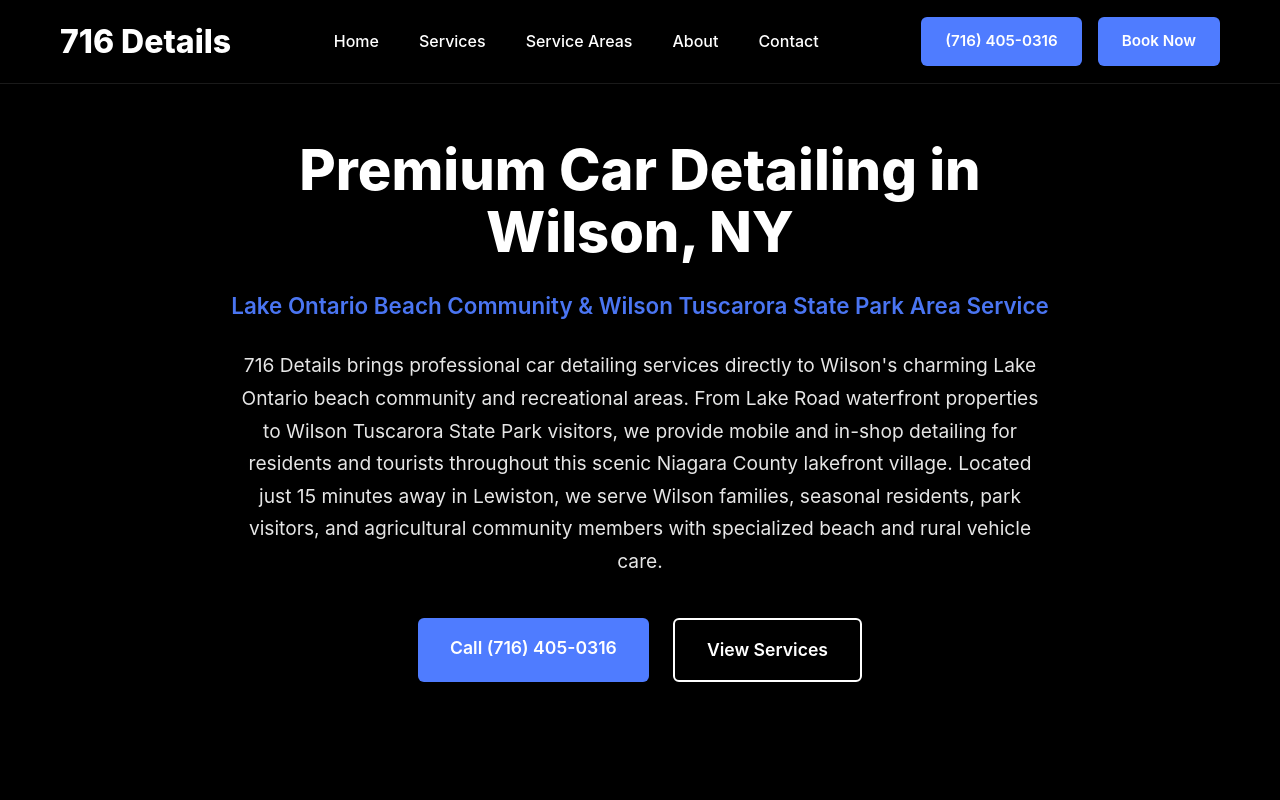
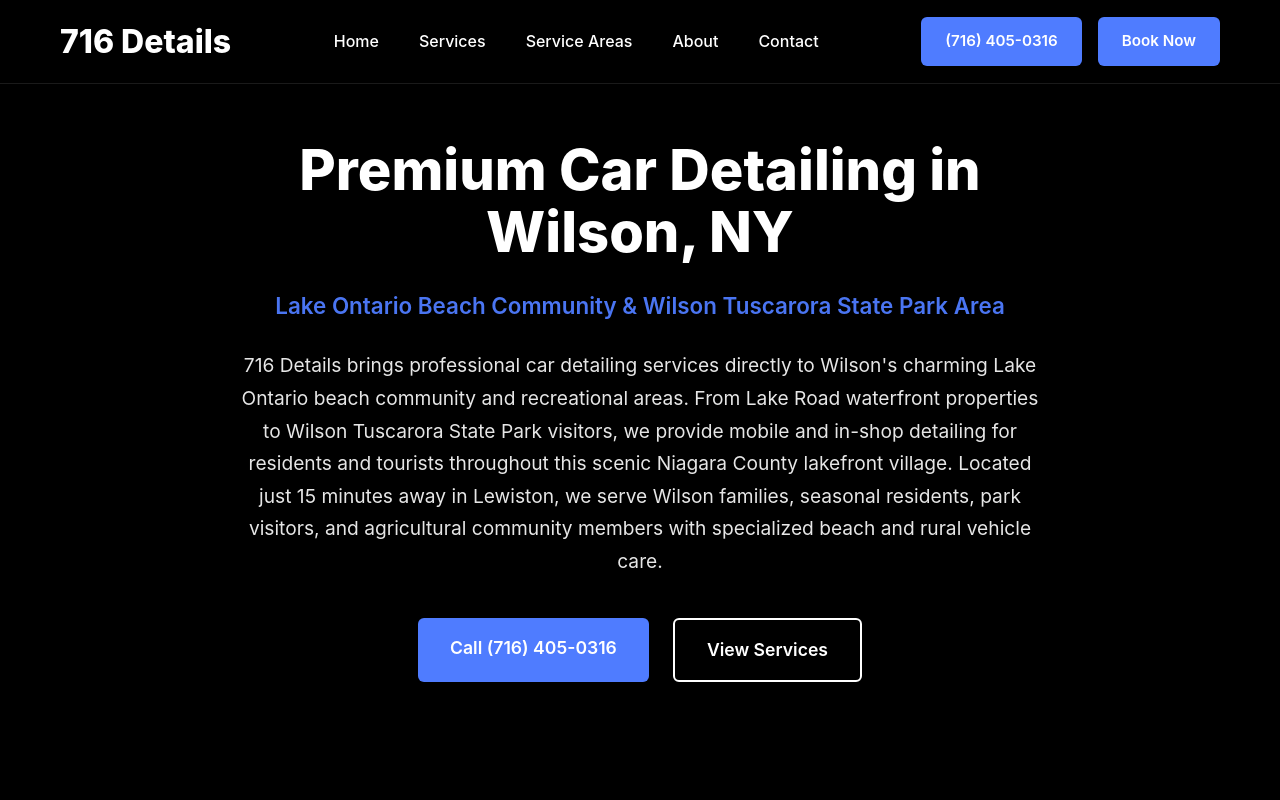
Before and after one commit to jamiltruthmedia-spec/716website3, a plain HTML site: page locations/wilson-car-detailing.html in a window 1280 px wide. Shown: the top 800 px of the page. Drawn offline with Linux system fonts and the light colour scheme.

Commit message:
Update wilson-car-detailing.html

```diff
--- a/locations/wilson-car-detailing.html
+++ b/locations/wilson-car-detailing.html
@@ -97,7 +97,7 @@
         <div class="container">
             <div class="hero-content">
                 <h1>Premium Car Detailing in Wilson, NY</h1>
-                <p class="hero-subtitle">Lake Ontario Beach Community & Wilson Tuscarora State Park Area Service</p>
+                <p class="hero-subtitle">Lake Ontario Beach Community & Wilson Tuscarora State Park Area</p>
                 <p class="hero-description">716 Details brings professional car detailing services directly to Wilson's charming Lake Ontario beach community and recreational areas. From Lake Road waterfront properties to Wilson Tuscarora State Park visitors, we provide mobile and in-shop detailing for residents and tourists throughout this scenic Niagara County lakefront village. Located just 15 minutes away in Lewiston, we serve Wilson families, seasonal residents, park visitors, and agricultural community members with specialized beach and rural vehicle care.</p>
                 <div class="hero-cta">
                     <a href="tel:7164050316" class="cta-btn primary">Call (716) 405-0316</a>
```
